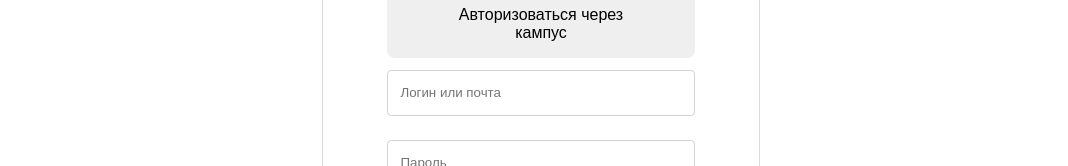
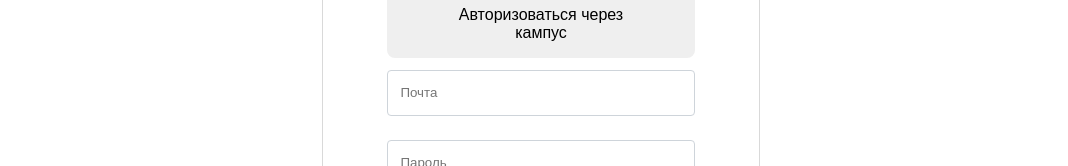
Before and after one commit to KomogortsevaYulia/Raiting-Teams-Events, a Vue app in the folder client/: page / in a window 1280 px wide. Shown: the part 410-576 px from the top of the page, without its empty margins (99-1167 px from the left). Built offline with nearby package versions, Linux system fonts and the light colour scheme; no server answers.

Commit message:
авторизация работает,на фронте привязала

```diff
--- a/client/src/store/permissions_store.ts
+++ b/client/src/store/permissions_store.ts
@@ -55,7 +55,7 @@ export const useUserPermissionsStore = defineStore("userPermissionsStore", () =>
         console.log(email);
         console.log(password);
 
-        axios.post("/users/login", {
+        axios.post("/api/users/login", {
             "user": {
                 email: email,
                 password: password
--- a/client/src/views/Login.vue
+++ b/client/src/views/Login.vue
@@ -44,7 +44,7 @@
         <!-- Форма авторизации -->
         <form v-if="show" @submit.prevent="OnLoginSubmit">
             <div class="form-login__input">
-                <input v-model="email" type="text" placeholder="Логин или почта" required>
+                <input v-model="email" type="text" placeholder="Почта" required>
             </div>
             <div class="form-login__input">
                 <input v-model="password" type="password" placeholder="Пароль" required>
```
Also changed, not shown: 1 other file (tests, documents, lock files or other folders).
